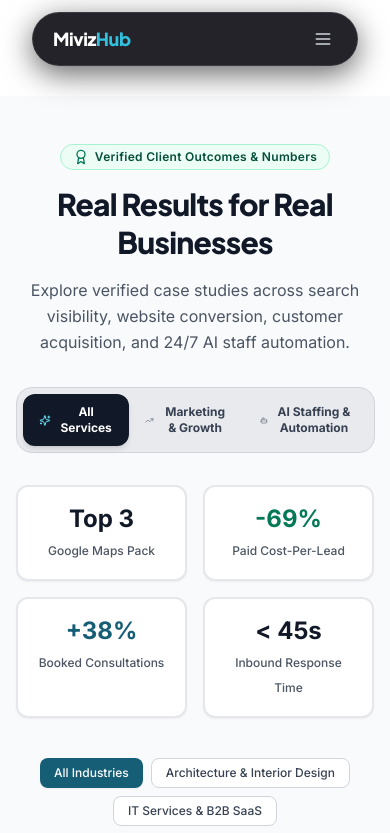
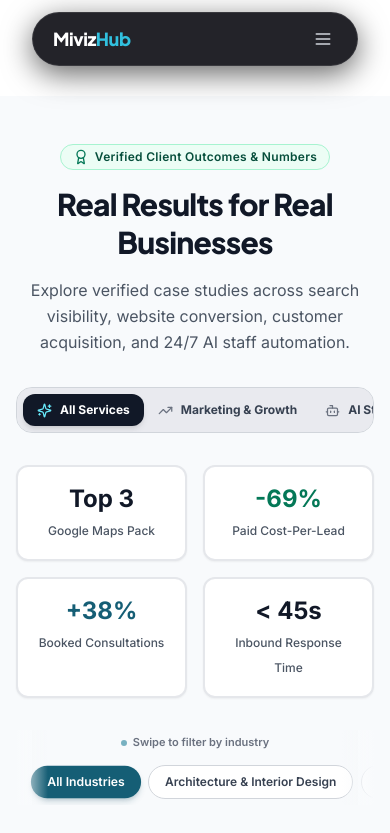
Before and after one commit to Rahullohar703/mivizhub-online, a React (Vite) app: page /casestudy in a window 390 px wide. Shown: the top 833 px of the page. Built offline with nearby package versions, Linux system fonts and the light colour scheme.

Commit message:
style: modernize case study and blog filter pills with smooth mobile swipe and edge fades

```diff
--- a/src/pages/BlogPage.jsx
+++ b/src/pages/BlogPage.jsx
@@ -77,21 +77,36 @@ export default function BlogPage({ onOpenBooking }) {
             />
           </div>
 
-          {/* Category Filter Buttons */}
-          <div className="flex flex-wrap justify-center gap-2 pt-2">
-            {BLOG_CATEGORIES.map((category) => (
+          {/* Category Filter Buttons - Mobile Horizontal Scroll with Edge Fades & Desktop Wrap */}
+          <div className="relative max-w-full pt-1">
+            {/* Subtle edge fade overlays on mobile */}
+            <div className="pointer-events-none absolute left-0 top-0 bottom-0 w-8 bg-gradient-to-r from-[#f8fafc] to-transparent z-10 sm:hidden" />
+            <div className="pointer-events-none absolute right-0 top-0 bottom-0 w-8 bg-gradient-to-l from-[#f8fafc] to-transparent z-10 sm:hidden" />
+
+            {/* Micro swipe hint for mobile */}
+            <div className="flex items-center justify-center gap-1.5 text-[11px] font-semibold text-gray-500 mb-2 sm:hidden">
+              <span className="inline-block w-1.5 h-1.5 rounded-full bg-cyan-700 animate-pulse" />
+              <span>Swipe to filter by topic</span>
+            </div>
+
+            <div className="flex items-center sm:justify-center gap-2 overflow-x-auto no-scrollbar scroll-smooth px-4 sm:px-0 sm:flex-wrap py-1.5 snap-x">
+              {BLOG_CATEGORIES.map((category) => {
+                const isActive = selectedCategory === category;
+                return (
                   <button
                     key={category}
                     onClick={() => setSelectedCategory(category)}
-                className={`text-xs sm:text-sm px-4 py-2 rounded-lg font-medium transition-all ${
-                  selectedCategory === category
-                    ? "bg-gray-900 text-white shadow-sm"
-                    : "bg-white text-gray-700 hover:bg-gray-100 border border-gray-300"
+                    className={`flex-shrink-0 snap-center whitespace-nowrap text-xs sm:text-sm px-4 py-2 rounded-full font-semibold transition-all duration-200 cursor-pointer ${
+                      isActive
+                        ? "bg-gray-900 text-white shadow-md scale-[1.02]"
+                        : "bg-white text-gray-700 hover:text-gray-900 hover:bg-gray-100 border border-gray-300 shadow-2xs hover:border-gray-400"
                     }`}
                   >
                     {category}
                   </button>
-            ))}
+                );
+              })}
+            </div>
           </div>
         </Container>
       </div>
--- a/src/pages/CaseStudyPage.jsx
+++ b/src/pages/CaseStudyPage.jsx
@@ -107,14 +107,15 @@ export default function CaseStudyPage({ onOpenBooking }) {
           </p>
 
           {/* Primary Solution Tabs: Marketing & Growth vs AI Staffing */}
-          <div className="inline-flex p-1.5 bg-gray-200/80 rounded-2xl mb-8 max-w-xl mx-auto border border-gray-300">
+          <div className="relative max-w-full mb-8">
+            <div className="inline-flex p-1.5 bg-gray-200/80 rounded-2xl max-w-full overflow-x-auto no-scrollbar border border-gray-300">
               {CASE_STUDY_CATEGORIES.map((cat) => {
                 const isActive = selectedCategory === cat;
                 return (
                   <button
                     key={cat}
                     onClick={() => setSelectedCategory(cat)}
-                  className={`flex items-center gap-2 px-4 py-2.5 rounded-xl text-xs sm:text-sm font-bold transition-all ${
+                    className={`flex-shrink-0 flex items-center gap-2 px-3.5 sm:px-4 py-2 sm:py-2.5 rounded-xl text-xs sm:text-sm font-bold whitespace-nowrap transition-all ${
                       isActive
                         ? "bg-gray-900 text-white shadow-md"
                         : "text-gray-700 hover:text-gray-900 hover:bg-white/50"
@@ -127,6 +128,7 @@ export default function CaseStudyPage({ onOpenBooking }) {
                   </button>
                 );
               })}
+            </div>
           </div>
 
           {/* Aggregate Stat Bar - Clean, White Cards with Strong Contrast */}
@@ -149,21 +151,36 @@ export default function CaseStudyPage({ onOpenBooking }) {
             </div>
           </div>
 
-          {/* Industry Filter Buttons */}
-          <div className="flex flex-wrap justify-center gap-2 pt-2">
-            {CASE_STUDY_INDUSTRIES.map((industry) => (
+          {/* Industry Filter Buttons - Mobile Horizontal Scroll with Edge Fades & Desktop Wrap */}
+          <div className="relative max-w-full pt-1">
+            {/* Subtle edge fade overlays on mobile */}
+            <div className="pointer-events-none absolute left-0 top-0 bottom-0 w-8 bg-gradient-to-r from-[#f8fafc] to-transparent z-10 sm:hidden" />
+            <div className="pointer-events-none absolute right-0 top-0 bottom-0 w-8 bg-gradient-to-l from-[#f8fafc] to-transparent z-10 sm:hidden" />
+
+            {/* Micro swipe hint for mobile */}
+            <div className="flex items-center justify-center gap-1.5 text-[11px] font-semibold text-gray-500 mb-2 sm:hidden">
+              <span className="inline-block w-1.5 h-1.5 rounded-full bg-cyan-700 animate-pulse" />
+              <span>Swipe to filter by industry</span>
+            </div>
+
+            <div className="flex items-center sm:justify-center gap-2 overflow-x-auto no-scrollbar scroll-smooth px-4 sm:px-0 sm:flex-wrap py-1.5 snap-x">
+              {CASE_STUDY_INDUSTRIES.map((industry) => {
+                const isActive = selectedIndustry === industry;
+                return (
                   <button
                     key={industry}
                     onClick={() => setSelectedIndustry(industry)}
-                className={`text-xs sm:text-sm px-3.5 py-1.5 rounded-lg font-medium transition-all ${
-                  selectedIndustry === industry
-                    ? "bg-cyan-800 text-white shadow-sm"
-                    : "bg-white text-gray-700 hover:bg-gray-100 border border-gray-300"
+                    className={`flex-shrink-0 snap-center whitespace-nowrap text-xs sm:text-sm px-4 py-2 rounded-full font-semibold transition-all duration-200 cursor-pointer ${
+                      isActive
+                        ? "bg-cyan-800 text-white shadow-md shadow-cyan-900/20 scale-[1.02]"
+                        : "bg-white text-gray-700 hover:text-gray-900 hover:bg-gray-100 border border-gray-300 shadow-2xs hover:border-gray-400"
                     }`}
                   >
                     {industry}
                   </button>
-            ))}
+                );
+              })}
+            </div>
           </div>
         </Container>
       </div>
```
Lines whose indentation alone changed are shown as unchanged.
